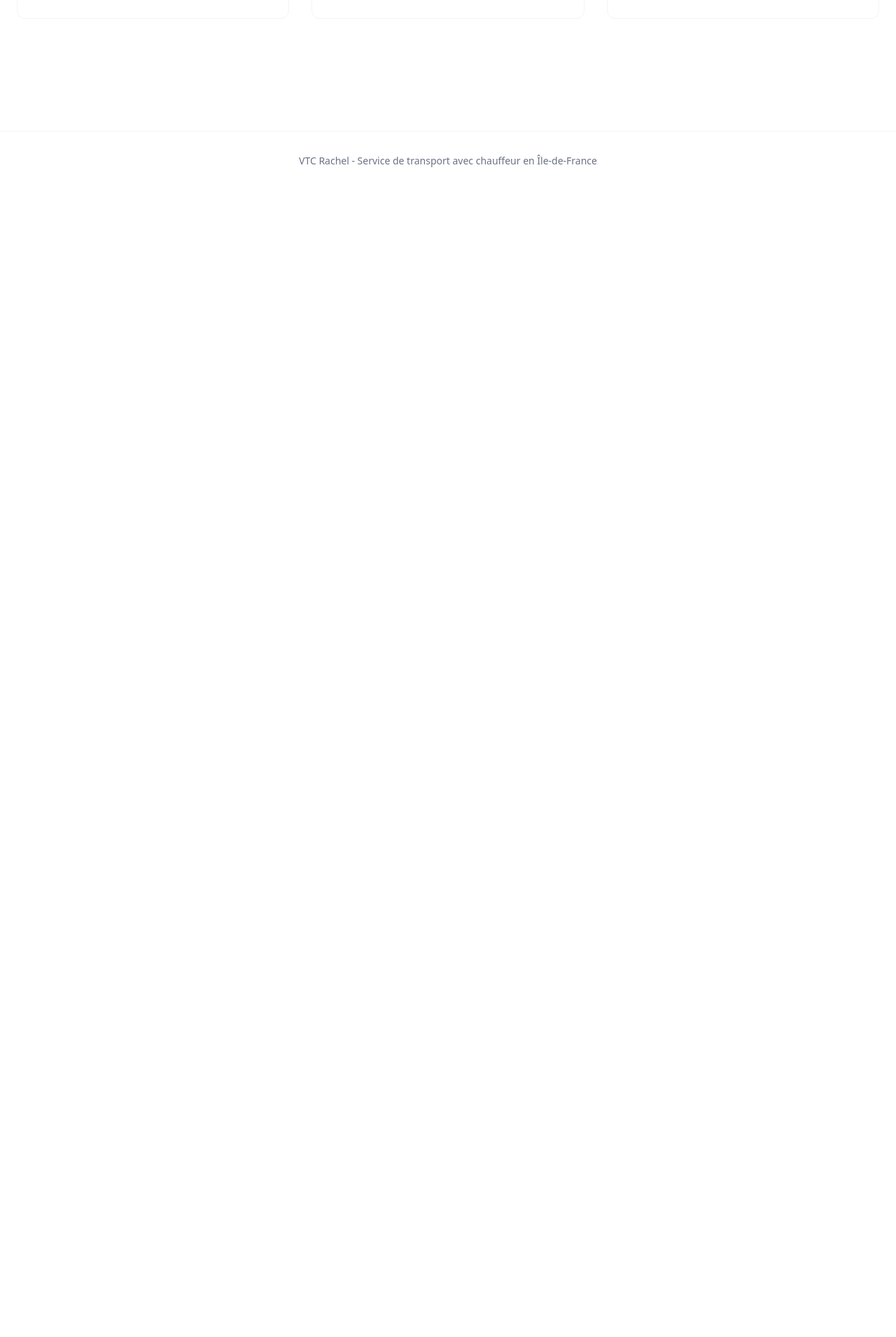
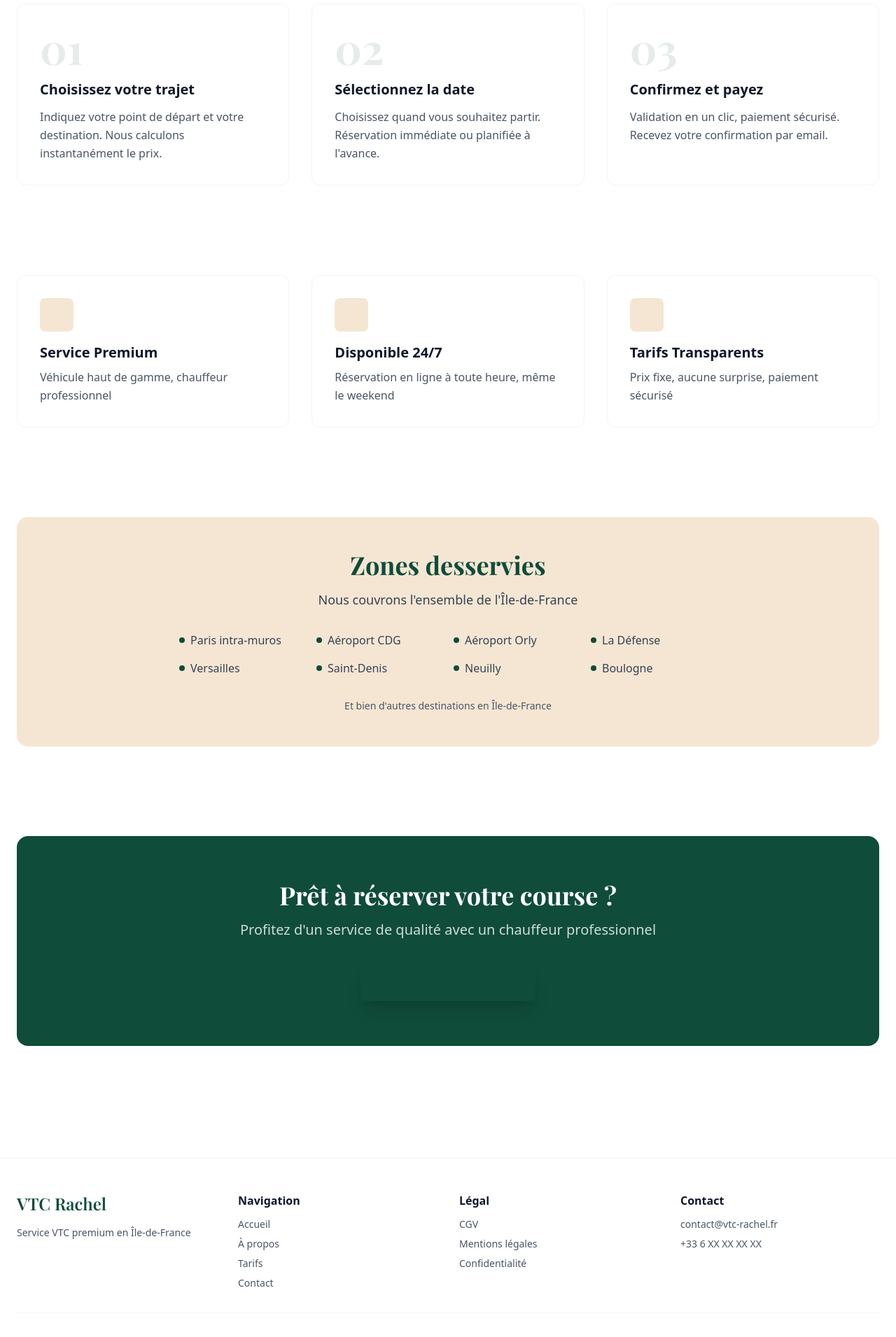
Before and after one commit to Mayalinep/VtcR_app, a Next.js app in the folder app/: page / in a window 1280 px wide. Shown: the part 880-2791 px from the top of the page at 70% size. Before the commit the page ends 1152 px from the top, so only its background shows below. Built offline with nearby package versions, Linux system fonts and the light colour scheme.

Commit message:
fix: Corriger la structure HTML et les apostrophes

```diff
--- a/app/app/page.tsx
+++ b/app/app/page.tsx
@@ -61,6 +61,64 @@ export default function Home() {
             </div>
           </div>
 
+          {/* Comment ça marche */}
+          <div className="mt-32">
+            <div className="text-center mb-16">
+              <div
+                className="inline-block px-4 py-1.5 rounded-full text-sm font-medium mb-4"
+                style={{
+                  backgroundColor: 'var(--gold-light)',
+                  color: 'var(--forest-green)'
+                }}
+              >
+                Simple et Rapide
+              </div>
+              <h2 className="text-4xl font-bold mb-4" style={{ fontFamily: 'var(--font-playfair)' }}>
+                Comment ça marche ?
+              </h2>
+              <p className="text-lg text-gray-600 max-w-2xl mx-auto">
+                Réservez votre course en 3 étapes simples
+              </p>
+            </div>
+
+            <div className="grid grid-cols-1 md:grid-cols-3 gap-8">
+              {[
+                {
+                  step: '01',
+                  title: 'Choisissez votre trajet',
+                  description: 'Indiquez votre point de départ et votre destination. Nous calculons instantanément le prix.'
+                },
+                {
+                  step: '02',
+                  title: 'Sélectionnez la date',
+                  description: 'Choisissez quand vous souhaitez partir. Réservation immédiate ou planifiée à l\'avance.'
+                },
+                {
+                  step: '03',
+                  title: 'Confirmez et payez',
+                  description: 'Validation en un clic, paiement sécurisé. Recevez votre confirmation par email.'
+                }
+              ].map((step, i) => (
+                <div
+                  key={i}
+                  className="relative p-8 rounded-xl bg-white border border-gray-100"
+                >
+                  <div
+                    className="text-6xl font-bold mb-4 opacity-10"
+                    style={{
+                      fontFamily: 'var(--font-playfair)',
+                      color: 'var(--forest-green)'
+                    }}
+                  >
+                    {step.step}
+                  </div>
+                  <h3 className="text-xl font-semibold mb-3">{step.title}</h3>
+                  <p className="text-gray-600 leading-relaxed">{step.description}</p>
+                </div>
+              ))}
+            </div>
+          </div>
+
           {/* Features */}
           <div className="mt-32 grid grid-cols-1 md:grid-cols-3 gap-8">
             {[
@@ -69,8 +127,8 @@ export default function Home() {
                 description: 'Véhicule haut de gamme, chauffeur professionnel'
               },
               {
-                title: 'Réservation Simple',
-                description: 'En ligne en 2 minutes, confirmation instantanée'
+                title: 'Disponible 24/7',
+                description: 'Réservation en ligne à toute heure, même le weekend'
               },
               {
                 title: 'Tarifs Transparents',
@@ -95,13 +153,106 @@ export default function Home() {
               </div>
             ))}
           </div>
+
+          {/* Zones desservies */}
+          <div className="mt-32 p-12 rounded-2xl" style={{ backgroundColor: 'var(--gold-light)' }}>
+            <div className="max-w-3xl mx-auto text-center">
+              <h2 className="text-4xl font-bold mb-4" style={{ fontFamily: 'var(--font-playfair)', color: 'var(--forest-green)' }}>
+                Zones desservies
+              </h2>
+              <p className="text-lg text-gray-700 mb-8">
+                Nous couvrons l&apos;ensemble de l&apos;Île-de-France
+              </p>
+
+              <div className="grid grid-cols-2 md:grid-cols-4 gap-4 text-left">
+                {[
+                  'Paris intra-muros',
+                  'Aéroport CDG',
+                  'Aéroport Orly',
+                  'La Défense',
+                  'Versailles',
+                  'Saint-Denis',
+                  'Neuilly',
+                  'Boulogne'
+                ].map((zone, i) => (
+                  <div key={i} className="flex items-center gap-2">
+                    <div className="w-2 h-2 rounded-full" style={{ backgroundColor: 'var(--forest-green)' }} />
+                    <span className="text-gray-700">{zone}</span>
+                  </div>
+                ))}
+              </div>
+
+              <p className="text-sm text-gray-600 mt-8">
+                Et bien d&apos;autres destinations en Île-de-France
+              </p>
+            </div>
+          </div>
+
+          {/* CTA Final */}
+          <div className="mt-32 text-center p-16 rounded-2xl" style={{ backgroundColor: 'var(--forest-green)' }}>
+            <h2 className="text-4xl font-bold text-white mb-4" style={{ fontFamily: 'var(--font-playfair)' }}>
+              Prêt à réserver votre course ?
+            </h2>
+            <p className="text-xl text-white/80 mb-8 max-w-2xl mx-auto">
+              Profitez d&apos;un service de qualité avec un chauffeur professionnel
+            </p>
+            <button
+              className="px-10 py-4 rounded-lg font-semibold transition-all hover:scale-105 shadow-xl"
+              style={{
+                backgroundColor: 'var(--gold)',
+                color: 'var(--forest-green)'
+              }}
+            >
+              Réserver maintenant
+            </button>
+          </div>
         </div>
       </main>
 
       {/* Footer */}
-      <footer className="border-t border-gray-100 py-8 px-6 mt-20">
-        <div className="max-w-7xl mx-auto text-center text-sm text-gray-500">
-          VTC Rachel - Service de transport avec chauffeur en Île-de-France
+      <footer className="border-t border-gray-100 py-12 px-6 mt-20">
+        <div className="max-w-7xl mx-auto">
+          <div className="grid grid-cols-1 md:grid-cols-4 gap-8 mb-8">
+            <div>
+              <div className="text-2xl font-semibold mb-4" style={{ color: 'var(--forest-green)', fontFamily: 'var(--font-playfair)' }}>
+                VTC Rachel
+              </div>
+              <p className="text-sm text-gray-600">
+                Service VTC premium en Île-de-France
+              </p>
+            </div>
+
+            <div>
+              <h4 className="font-semibold mb-3">Navigation</h4>
+              <ul className="space-y-2 text-sm text-gray-600">
+                <li><a href="#" className="hover:text-gray-900">Accueil</a></li>
+                <li><a href="#" className="hover:text-gray-900">À propos</a></li>
+                <li><a href="#" className="hover:text-gray-900">Tarifs</a></li>
+                <li><a href="#" className="hover:text-gray-900">Contact</a></li>
+              </ul>
+            </div>
+
+            <div>
+              <h4 className="font-semibold mb-3">Légal</h4>
+              <ul className="space-y-2 text-sm text-gray-600">
+                <li><a href="#" className="hover:text-gray-900">CGV</a></li>
+                <li><a href="#" className="hover:text-gray-900">Mentions légales</a></li>
+                <li><a href="#" className="hover:text-gray-900">Confidentialité</a></li>
+              </ul>
+            </div>
+
+            <div>
+              <h4 className="font-semibold mb-3">Contact</h4>
+              <ul className="space-y-2 text-sm text-gray-600">
+                <li>contact@vtc-rachel.fr</li>
+                <li>+33 6 XX XX XX XX</li>
+              </ul>
+            </div>
+          </div>
+
+          <div className="border-t border-gray-100 pt-8 text-center text-sm text-gray-500">
+            © 2026 VTC Rachel. Tous droits réservés.
+          </div>
         </div>
       </footer>
     </div>
```
